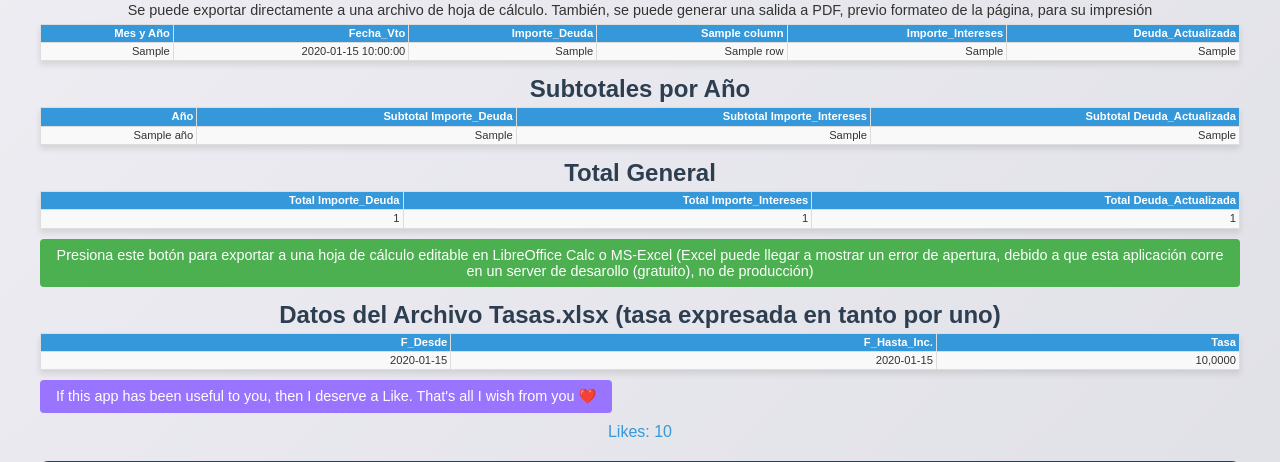
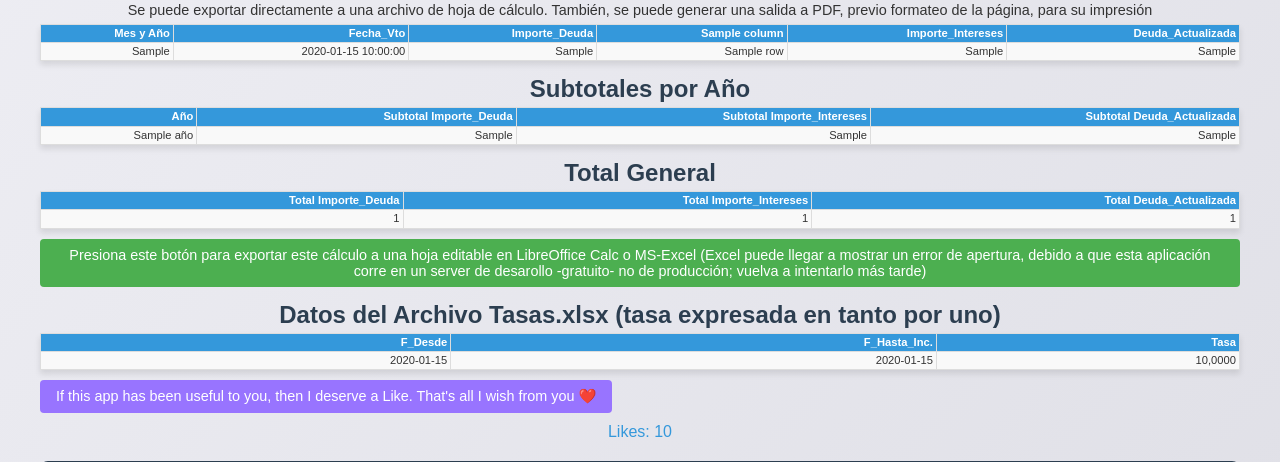
Before and after one commit to vnatale52/calculo_intereses, a Flask app: template templates/index.html in a window 1280 px wide. Shown: the part 1091-1553 px from the top of the page. Run offline with Flask 3, Linux system fonts and the light colour scheme; the template is opened without the code that fills it: most values are stand-ins (such as "Sample title", 1, 10 or a date in 2020).

Commit message:
Update index.html

```diff
--- a/templates/index.html
+++ b/templates/index.html
@@ -125,7 +125,7 @@
 
             <!-- Export Button -->
             <div>
-                <button id="exportButton" onclick="exportToExcel()">Presiona este botón para exportar a una hoja de cálculo editable en LibreOffice Calc o MS-Excel (Excel puede llegar a mostrar un error de apertura, debido a que esta aplicación corre en un server de desarollo (gratuito), no de producción)</button>
+                <button id="exportButton" onclick="exportToExcel()">Presiona este botón para exportar este cálculo a una hoja editable en LibreOffice Calc o MS-Excel (Excel puede llegar a mostrar un error de apertura, debido a que esta aplicación corre en un server de desarollo -gratuito- no de producción; vuelva a intentarlo más tarde)</button>
             </div>
         {% endif %}
 
```
